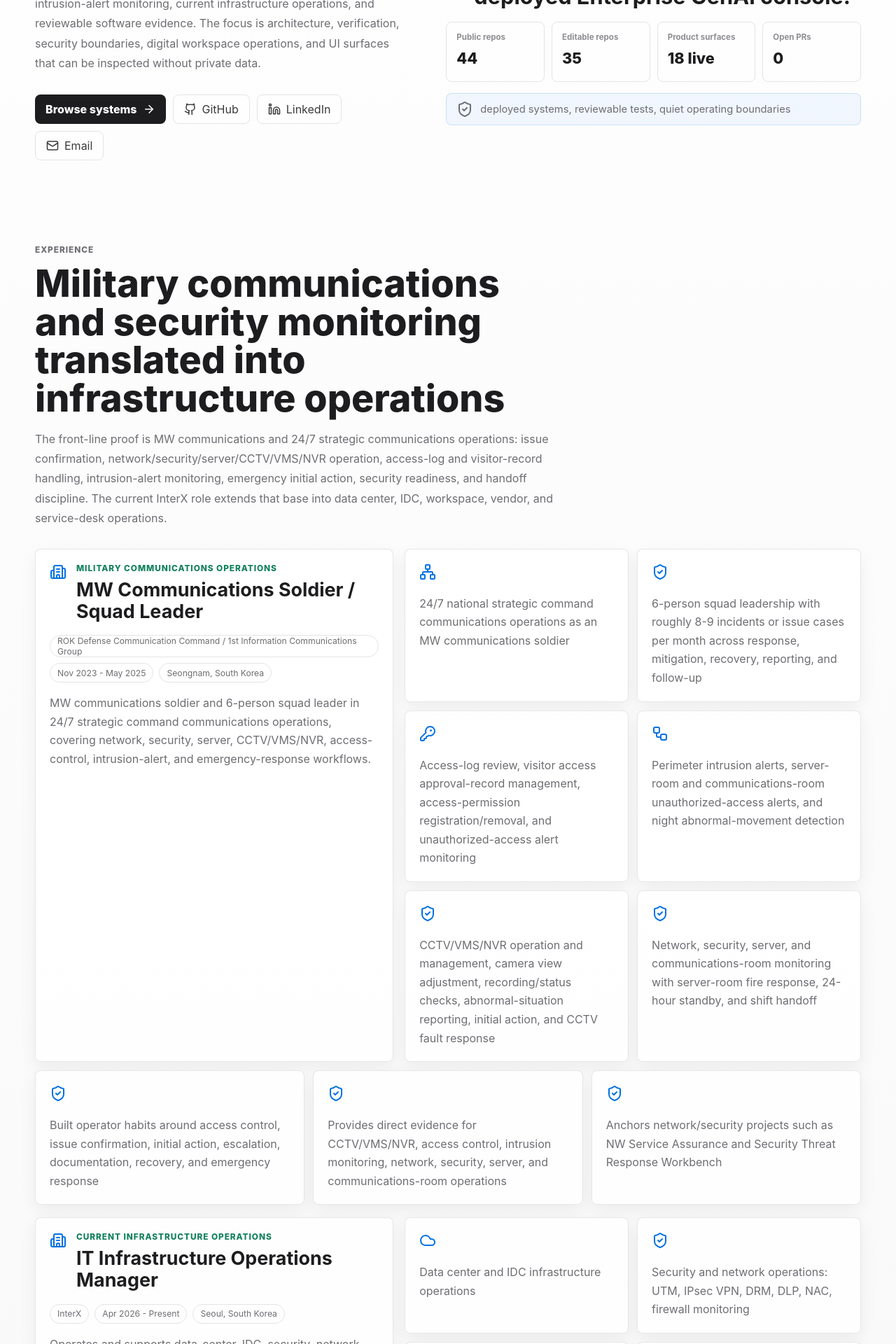
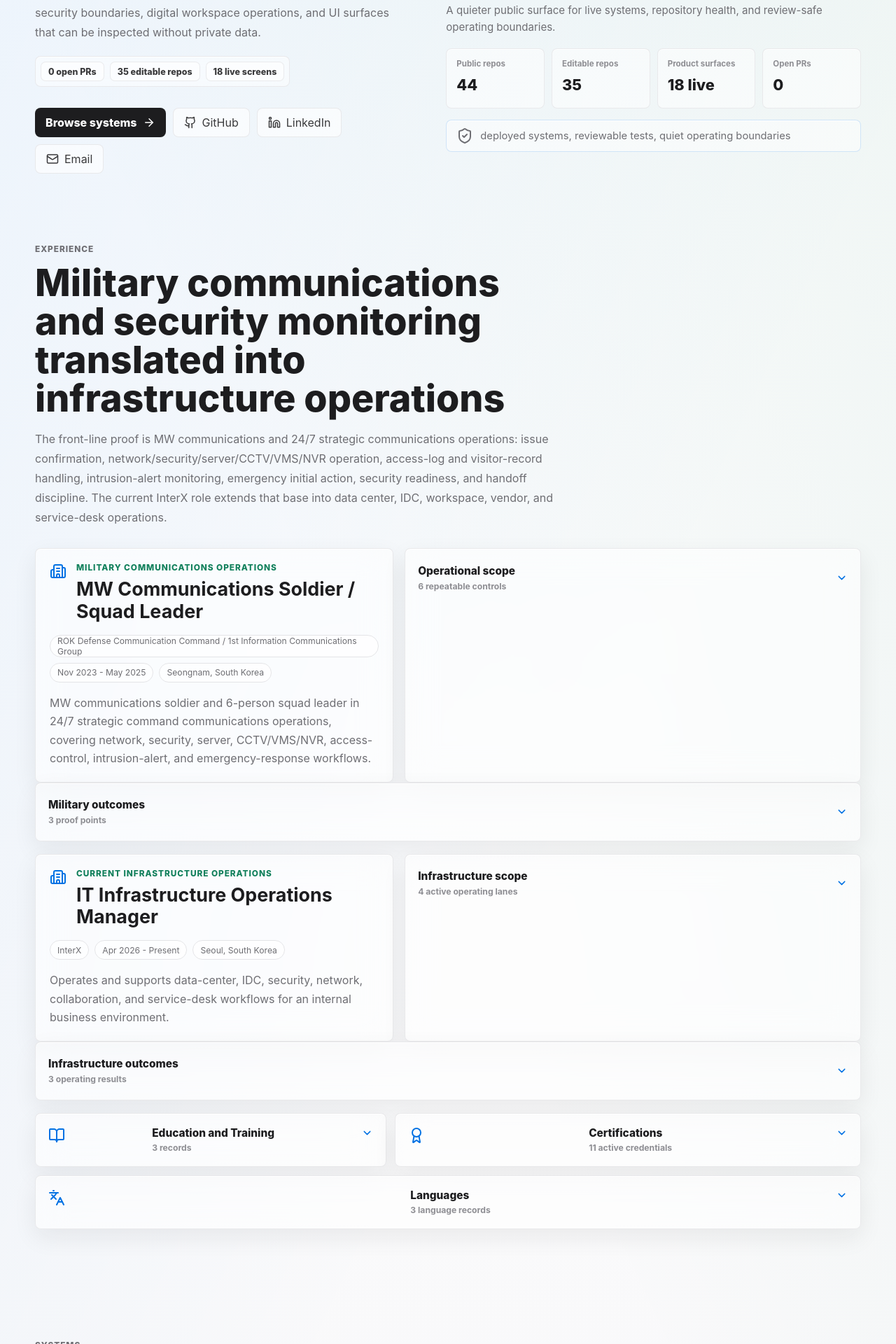
Before and after one commit to KIM3310/doeon-kim-portfolio, a React (Vite) app: page / in a window 1280 px wide. Shown: the part 660-2580 px from the top of the page at 70% size. Built offline with nearby package versions, Linux system fonts and the light colour scheme.

Commit message:
polish liquid glass portfolio disclosure

```diff
--- a/components/Experience.tsx
+++ b/components/Experience.tsx
@@ -1,5 +1,5 @@
 import React from 'react';
-import { Award, BookOpen, Building2, Cloud, KeyRound, Languages, LifeBuoy, Network, ShieldCheck, Workflow } from 'lucide-react';
+import { Award, BookOpen, Building2, ChevronDown, Cloud, KeyRound, Languages, LifeBuoy, Network, ShieldCheck, Workflow, type LucideIcon } from 'lucide-react';
 import { CERTIFICATIONS, CURRENT_ROLE, EDUCATION, LANGUAGES as LANGUAGE_ITEMS, MILITARY_ROLE } from '../constants';
 import { WorkExperience } from '../types';
 
@@ -24,6 +24,60 @@ const RoleCard: React.FC<{ role: WorkExperience; label: string }> = ({ role, lab
   </article>
 );
 
+const DetailDisclosure: React.FC<{
+  title: string;
+  caption: string;
+  items: string[];
+  icons: LucideIcon[];
+  fallback: LucideIcon;
+}> = ({ title, caption, items, icons, fallback: FallbackIcon }) => (
+  <details className="glass-disclosure experience-disclosure">
+    <summary>
+      <span className="summary-copy">
+        <strong>{title}</strong>
+        <em>{caption}</em>
+      </span>
+      <ChevronDown size={17} className="disclosure-icon" aria-hidden="true" />
+    </summary>
+    <div className="experience-detail-grid experience-reveal-grid">
+      {items.map((item, index) => {
+        const Icon = icons[index] ?? FallbackIcon;
+        return (
+          <article key={item} className="experience-detail">
+            <Icon aria-hidden="true" />
+            <p>{item}</p>
+          </article>
+        );
+      })}
+    </div>
+  </details>
+);
+
+const OutcomeDisclosure: React.FC<{
+  title: string;
+  caption: string;
+  items: string[];
+  icon: LucideIcon;
+}> = ({ title, caption, items, icon: Icon }) => (
+  <details className="glass-disclosure outcome-disclosure">
+    <summary>
+      <span className="summary-copy">
+        <strong>{title}</strong>
+        <em>{caption}</em>
+      </span>
+      <ChevronDown size={17} className="disclosure-icon" aria-hidden="true" />
+    </summary>
+    <div className="outcome-row outcome-reveal-row">
+      {items.map(item => (
+        <article key={item} className="outcome-item">
+          <Icon aria-hidden="true" />
+          <p>{item}</p>
+        </article>
+      ))}
+    </div>
+  </details>
+);
+
 const Experience: React.FC = () => (
   <section id="experience" className="section-shell experience-section">
     <div className="section-inner">
@@ -40,58 +94,51 @@ const Experience: React.FC = () => (
 
       <div className="experience-layout">
         <RoleCard role={MILITARY_ROLE} label="Military communications operations" />
-
-        <div className="experience-detail-grid">
-          {MILITARY_ROLE.focus.map((item, index) => {
-            const Icon = militaryIcons[index] ?? ShieldCheck;
-            return (
-              <article key={item} className="experience-detail">
-                <Icon aria-hidden="true" />
-                <p>{item}</p>
-              </article>
-            );
-          })}
-        </div>
+        <DetailDisclosure
+          title="Operational scope"
+          caption={`${MILITARY_ROLE.focus.length} repeatable controls`}
+          items={MILITARY_ROLE.focus}
+          icons={militaryIcons}
+          fallback={ShieldCheck}
+        />
       </div>
 
-      <div className="outcome-row">
-        {MILITARY_ROLE.outcomes.map(item => (
-          <article key={item} className="outcome-item">
-            <ShieldCheck aria-hidden="true" />
-            <p>{item}</p>
-          </article>
-        ))}
-      </div>
+      <OutcomeDisclosure
+        title="Military outcomes"
+        caption={`${MILITARY_ROLE.outcomes.length} proof points`}
+        items={MILITARY_ROLE.outcomes}
+        icon={ShieldCheck}
+      />
 
       <div className="current-role-panel">
         <RoleCard role={CURRENT_ROLE} label="Current infrastructure operations" />
-        <div className="experience-detail-grid">
-          {CURRENT_ROLE.focus.map((item, index) => {
-            const Icon = currentIcons[index] ?? ShieldCheck;
-            return (
-              <article key={item} className="experience-detail">
-                <Icon aria-hidden="true" />
-                <p>{item}</p>
-              </article>
-            );
-          })}
-        </div>
+        <DetailDisclosure
+          title="Infrastructure scope"
+          caption={`${CURRENT_ROLE.focus.length} active operating lanes`}
+          items={CURRENT_ROLE.focus}
+          icons={currentIcons}
+          fallback={ShieldCheck}
+        />
       </div>
 
-      <div className="outcome-row">
-        {CURRENT_ROLE.outcomes.map(item => (
-          <article key={item} className="outcome-item">
-            <Workflow aria-hidden="true" />
-            <p>{item}</p>
-          </article>
-        ))}
-      </div>
+      <OutcomeDisclosure
+        title="Infrastructure outcomes"
+        caption={`${CURRENT_ROLE.outcomes.length} operating results`}
+        items={CURRENT_ROLE.outcomes}
+        icon={Workflow}
+      />
 
       <div className="credentials-grid" aria-label="education certifications and languages">
-        <article className="credential-card">
-          <BookOpen aria-hidden="true" />
-          <div>
-            <h3>Education and Training</h3>
+        <details className="credential-card credential-disclosure">
+          <summary>
+            <BookOpen aria-hidden="true" />
+            <span className="summary-copy">
+              <strong>Education and Training</strong>
+              <em>{EDUCATION.length} records</em>
+            </span>
+            <ChevronDown size={17} className="disclosure-icon" aria-hidden="true" />
+          </summary>
+          <div className="credential-body">
             {EDUCATION.map(item => (
               <p key={`${item.institution}-${item.period}`}>
                 <strong>{item.institution}</strong>
@@ -99,31 +146,43 @@ const Experience: React.FC = () => (
               </p>
             ))}
           </div>
-        </article>
+        </details>
 
-        <article className="credential-card">
-          <Award aria-hidden="true" />
-          <div>
-            <h3>Certifications</h3>
+        <details className="credential-card credential-disclosure">
+          <summary>
+            <Award aria-hidden="true" />
+            <span className="summary-copy">
+              <strong>Certifications</strong>
+              <em>{CERTIFICATIONS.length} active credentials</em>
+            </span>
+            <ChevronDown size={17} className="disclosure-icon" aria-hidden="true" />
+          </summary>
+          <div className="credential-body">
             <div className="credential-tags">
               {CERTIFICATIONS.map(item => (
                 <span key={`${item.issuer}-${item.name}`}>{item.issuer} - {item.name}</span>
               ))}
             </div>
           </div>
-        </article>
+        </details>
 
-        <article className="credential-card language-card">
-          <Languages aria-hidden="true" />
-          <div>
-            <h3>Languages</h3>
+        <details className="credential-card credential-disclosure language-card">
+          <summary>
+            <Languages aria-hidden="true" />
+            <span className="summary-copy">
+              <strong>Languages</strong>
+              <em>{LANGUAGE_ITEMS.length} language records</em>
+            </span>
+            <ChevronDown size={17} className="disclosure-icon" aria-hidden="true" />
+          </summary>
+          <div className="credential-body">
             <div className="credential-tags">
               {LANGUAGE_ITEMS.map(item => (
                 <span key={item}>{item}</span>
               ))}
             </div>
           </div>
-        </article>
+        </details>
       </div>
     </div>
   </section>
--- a/components/Hero.tsx
+++ b/components/Hero.tsx
@@ -13,6 +13,11 @@ const Hero: React.FC = () => (
       <h1>{PROFILE.name}</h1>
       <p className="hero-subtitle">{PROFILE.title}</p>
       <p className="hero-summary">{PROFILE.intro}</p>
+      <div className="hero-proof-strip" aria-label="Portfolio verification summary">
+        <span>0 open PRs</span>
+        <span>35 editable repos</span>
+        <span>18 live screens</span>
+      </div>
       <div className="hero-actions">
         <a href="#projects" className="primary-action">
           Browse systems <ArrowRight size={18} />
@@ -70,6 +75,7 @@ const Hero: React.FC = () => (
           <h2>AIX Pilot leads the gallery as a deployed Enterprise GenAI console.</h2>
         </div>
       </div>
+      <p className="hero-panel-note">A quieter public surface for live systems, repository health, and review-safe operating boundaries.</p>
       <dl className="stat-grid">
         {PORTFOLIO_STATS.map(stat => (
           <div key={stat.label}>
--- a/index.css
+++ b/index.css
@@ -3,6 +3,7 @@
   --canvas: #f5f5f7;
   --surface: #ffffff;
   --surface-soft: #fbfbfd;
+  --glass: rgba(255, 255, 255, 0.58);
   --ink: #1d1d1f;
   --ink-soft: #3a3a3c;
   --muted: #6e6e73;
@@ -12,9 +13,9 @@
   --blue: #0071e3;
   --green: #12805c;
   --amber: #a86d00;
-  --coral: #bf4b3a;
-  --shadow: 0 18px 44px rgba(0, 0, 0, 0.08);
-  --soft-shadow: 0 8px 24px rgba(0, 0, 0, 0.06);
+  --shadow: 0 24px 58px rgba(29, 29, 31, 0.11);
+  --soft-shadow: 0 12px 34px rgba(29, 29, 31, 0.07);
+  --inner-highlight: inset 0 1px 0 rgba(255, 255, 255, 0.86);
 }
 
 *,
@@ -34,7 +35,9 @@ body {
   min-height: 100vh;
   overflow-x: hidden;
   background:
-    linear-gradient(180deg, #ffffff 0%, var(--canvas) 38%, #f0f0f3 100%);
+    linear-gradient(115deg, rgba(0, 113, 227, 0.08) 0%, rgba(255, 255, 255, 0) 28%),
+    linear-gradient(245deg, rgba(18, 128, 92, 0.07) 0%, rgba(255, 255, 255, 0) 26%),
+    linear-gradient(180deg, #ffffff 0%, var(--canvas) 43%, #ececf0 100%);
   color: var(--ink);
   font-family: -apple-system, BlinkMacSystemFont, "SF Pro Display", "SF Pro Text", "Manrope", "Segoe UI", sans-serif;
   text-rendering: optimizeLegibility;
@@ -64,6 +67,7 @@ textarea:focus-visible,
 
 .app-shell {
   position: relative;
+  isolation: isolate;
   width: 100%;
   max-width: 100%;
   min-height: 100vh;
@@ -74,7 +78,16 @@ textarea:focus-visible,
 }
 
 .site-visual-grid {
-  display: none;
+  position: fixed;
+  inset: 0;
+  z-index: -1;
+  display: block;
+  pointer-events: none;
+  background-image:
+    linear-gradient(rgba(29, 29, 31, 0.035) 1px, transparent 1px),
+    linear-gradient(90deg, rgba(29, 29, 31, 0.035) 1px, transparent 1px);
+  background-size: 44px 44px;
+  mask-image: linear-gradient(180deg, rgba(0, 0, 0, 0.5), transparent 64%);
 }
 
 .skip-link {
@@ -100,13 +113,15 @@ textarea:focus-visible,
   position: fixed;
   inset: 0 0 auto;
   z-index: 50;
-  background: rgba(255, 255, 255, 0.72);
-  backdrop-filter: blur(20px);
+  background: rgba(255, 255, 255, 0.64);
+  -webkit-backdrop-filter: blur(24px) saturate(1.25);
+  backdrop-filter: blur(24px) saturate(1.25);
   border-bottom: 1px solid rgba(228, 228, 231, 0.72);
+  box-shadow: 0 1px 0 rgba(255, 255, 255, 0.78);
 }
 
 .site-nav.is-scrolled {
-  background: rgba(255, 255, 255, 0.88);
+  background: rgba(255, 255, 255, 0.82);
 }
 
 .nav-inner {
@@ -130,7 +145,9 @@ textarea:focus-visible,
   padding: 4px;
   border: 1px solid rgba(228, 228, 231, 0.8);
   border-radius: 8px;
-  background: rgba(245, 245, 247, 0.72);
+  background: rgba(245, 245, 247, 0.5);
+  -webkit-backdrop-filter: blur(18px) saturate(1.2);
+  backdrop-filter: blur(18px) saturate(1.2);
 }
 
 .nav-link,
@@ -194,12 +211,12 @@ textarea:focus-visible,
 }
 
 .hero-section {
-  min-height: 92vh;
+  min-height: 84vh;
   display: grid;
   grid-template-columns: minmax(0, 0.95fr) minmax(360px, 1.05fr);
   gap: clamp(24px, 4vw, 58px);
   align-items: center;
-  padding: 98px 0 58px;
+  padding: 90px 0 38px;
 }
 
 .hero-copy {
@@ -232,10 +249,10 @@ textarea:focus-visible,
 }
 
 .hero-copy h1 {
-  max-width: 10ch;
+  max-width: 11ch;
   margin-top: 18px;
-  font-size: clamp(3.8rem, 9vw, 7.8rem);
-  line-height: 0.92;
+  font-size: clamp(3.45rem, 7.8vw, 6.7rem);
+  line-height: 0.94;
   font-weight: 800;
 }
 
@@ -266,6 +283,36 @@ textarea:focus-visible,
   margin: 18px 0 0;
   line-height: 1.78;
   overflow-wrap: anywhere;
+}
+
+.hero-proof-strip {
+  width: fit-content;
+  max-width: 100%;
+  display: flex;
+  flex-wrap: wrap;
+  gap: 8px;
+  margin-top: 20px;
+  padding: 7px;
+  border: 1px solid rgba(228, 228, 231, 0.78);
+  border-radius: 8px;
+  background: rgba(255, 255, 255, 0.52);
+  -webkit-backdrop-filter: blur(18px) saturate(1.2);
+  backdrop-filter: blur(18px) saturate(1.2);
+  box-shadow: var(--inner-highlight);
+}
+
+.hero-proof-strip span {
+  min-height: 28px;
+  display: inline-flex;
+  align-items: center;
+  padding: 0 10px;
+  border: 1px solid rgba(228, 228, 231, 0.72);
+  border-radius: 7px;
+  background: rgba(255, 255, 255, 0.56);
+  color: var(--ink-soft);
+  font-size: 0.78rem;
+  font-weight: 760;
+  white-space: nowrap;
 }
 
 .hero-actions,
@@ -304,9 +351,11 @@ textarea:focus-visible,
 .secondary-action,
 .project-actions a,
 .footer-links a {
-  border: 1px solid var(--line);
-  background: rgba(255, 255, 255, 0.78);
+  border: 1px solid rgba(228, 228, 231, 0.82);
+  background: rgba(255, 255, 255, 0.62);
   color: var(--ink-soft);
+  -webkit-backdrop-filter: blur(16px) saturate(1.15);
+  backdrop-filter: blur(16px) saturate(1.15);
 }
 
 .primary-action:hover,
@@ -335,14 +384,17 @@ textarea:focus-visible,
 .experience-primary,
 .experience-detail,
 .outcome-item,
+.glass-disclosure,
 .credential-card,
 .project-card,
 .capability-card,
 .footer-shell {
-  border: 1px solid rgba(228, 228, 231, 0.86);
+  border: 1px solid rgba(228, 228, 231, 0.82);
   border-radius: 8px;
-  background: rgba(255, 255, 255, 0.82);
-  box-shadow: var(--soft-shadow);
+  background: var(--glass);
+  -webkit-backdrop-filter: blur(22px) saturate(1.22);
+  backdrop-filter: blur(22px) saturate(1.22);
+  box-shadow: var(--soft-shadow), var(--inner-highlight);
 }
 
 .hero-showcase {
@@ -394,6 +446,13 @@ textarea:focus-visible,
   line-height: 1.16;
 }
 
+.hero-panel-note {
+  margin: 0;
+  color: var(--muted);
+  font-size: 0.94rem;
+  line-height: 1.6;
+}
+
 .stat-grid {
   display: grid;
   grid-template-columns: repeat(4, minmax(0, 1fr));
@@ -404,9 +463,10 @@ textarea:focus-visible,
 .stat-grid div {
   min-height: 86px;
   padding: 14px;
-  border: 1px solid var(--line);
+  border: 1px solid rgba(228, 228, 231, 0.78);
   border-radius: 8px;
-  background: rgba(255, 255, 255, 0.72);
+  background: rgba(255, 255, 255, 0.52);
+  box-shadow: var(--inner-highlight);
 }
 
 .stat-grid dt {
@@ -430,8 +490,9 @@ textarea:focus-visible,
   padding: 0 14px;
   border: 1px solid rgba(0, 113, 227, 0.16);
   border-radius: 8px;
-  background: rgba(0, 113, 227, 0.05);
+  background: rgba(255, 255, 255, 0.48);
   font-size: 0.92rem;
+  box-shadow: var(--inner-highlight);
 }
 
 .system-strip span {
@@ -471,6 +532,73 @@ textarea:focus-visible,
   display: grid;
   grid-template-columns: minmax(0, 0.88fr) minmax(0, 1.12fr);
   gap: 16px;
+}
+
+.glass-disclosure {
+  min-width: 0;
+}
+
+.glass-disclosure summary,
+.project-business-disclosure summary,
+.credential-disclosure summary {
+  min-width: 0;
+  display: flex;
+  align-items: center;
+  justify-content: space-between;
+  gap: 12px;
+  cursor: pointer;
+  list-style: none;
+}
+
+.glass-disclosure summary::-webkit-details-marker,
+.project-business-disclosure summary::-webkit-details-marker,
+.credential-disclosure summary::-webkit-details-marker {
+  display: none;
+}
+
+.summary-copy {
+  min-width: 0;
+  display: grid;
+  gap: 5px;
+}
+
+.summary-copy strong {
+  min-width: 0;
+  color: var(--ink);
+  font-size: 0.96rem;
+  font-weight: 820;
+  overflow-wrap: anywhere;
+}
+
+.summary-copy em {
+  min-width: 0;
+  color: var(--muted-2);
+  font-size: 0.76rem;
+  font-style: normal;
+  font-weight: 720;
+  overflow-wrap: anywhere;
+}
+
+.disclosure-icon {
+  flex: 0 0 auto;
+  color: var(--blue);
+  transition: transform 160ms ease;
+}
+
+.glass-disclosure[open] .disclosure-icon,
+.project-business-disclosure[open] .disclosure-icon,
+.credential-disclosure[open] .disclosure-icon {
+  transform: rotate(180deg);
+}
+
+.experience-disclosure,
+.outcome-disclosure {
+  padding: 18px;
+}
+
+.experience-disclosure summary,
+.outcome-disclosure summary {
+  min-height: 46px;
 }
 
 .experience-primary,
@@ -542,11 +670,21 @@ textarea:focus-visible,
   gap: 12px;
 }
 
+.experience-reveal-grid,
+.outcome-reveal-row,
+.credential-body {
+  padding-top: 14px;
+}
+
 .outcome-row {
   display: grid;
   grid-template-columns: repeat(3, minmax(0, 1fr));
   gap: 12px;
   margin-top: 12px;
+}
+
+.outcome-reveal-row {
+  margin-top: 0;
 }
 
 .current-role-panel,
@@ -561,8 +699,23 @@ textarea:focus-visible,
 }
 
 .credential-card {
-  display: flex;
-  gap: 14px;
+  min-width: 0;
+}
+
+.credential-disclosure {
+  padding: 18px;
+}
+
+.credential-disclosure summary {
+  align-items: flex-start;
+}
+
+.credential-disclosure summary > svg {
+  margin-top: 1px;
+}
+
+.credential-body {
+  padding-left: 34px;
 }
 
 .credential-card h3 {
@@ -640,11 +793,14 @@ textarea:focus-visible,
   gap: 8px;
   align-content: start;
   padding: 8px;
-  border: 1px solid var(--line);
+  border: 1px solid rgba(228, 228, 231, 0.78);
   border-radius: 8px;
-  background: rgba(255, 255, 255, 0.72);
+  background: rgba(255, 255, 255, 0.54);
   color: inherit;
   text-decoration: none;
+  -webkit-backdrop-filter: blur(18px) saturate(1.16);
+  backdrop-filter: blur(18px) saturate(1.16);
+  box-shadow: var(--inner-highlight);
   transition: transform 160ms ease, border-color 160ms ease, box-shadow 160ms ease;
 }
 
@@ -715,13 +871,16 @@ textarea:focus-visible,
 .filter-button,
 .filter-more {
   min-height: 34px;
-  border: 1px solid var(--line);
+  border: 1px solid rgba(228, 228, 231, 0.82);
   border-radius: 999px;
-  background: rgba(255, 255, 255, 0.72);
+  background: rgba(255, 255, 255, 0.58);
   color: var(--muted);
   padding: 0 12px;
   font-size: 0.78rem;
   white-space: nowrap;
+  cursor: pointer;
+  -webkit-backdrop-filter: blur(14px) saturate(1.12);
+  backdrop-filter: blur(14px) saturate(1.12);
   transition: border-color 160ms ease, color 160ms ease, background 160ms ease;
 }
 
@@ -844,18 +1003,49 @@ textarea:focus-visible,
 
 .project-copy {
   flex: 0 0 auto;
-  min-height: 7.4em;
-  margin: 12px 0 18px;
+  min-height: 6.4em;
+  margin: 12px 0 14px;
   line-height: 1.64;
+}
+
+.project-business-disclosure {
+  margin: 0 0 14px;
+  padding-top: 12px;
+  border-top: 1px solid rgba(228, 228, 231, 0.82);
+}
+
+.project-business-disclosure summary {
+  min-height: 42px;
+  padding: 0 2px;
+}
+
+.project-business-disclosure summary > span {
+  min-width: 0;
+  display: grid;
+  gap: 4px;
+}
+
+.project-business-disclosure summary strong {
+  color: var(--ink);
+  font-size: 0.9rem;
+  font-weight: 820;
+}
+
+.project-business-disclosure summary em {
+  color: var(--muted-2);
+  font-size: 0.72rem;
+  font-style: normal;
+  font-weight: 720;
+  overflow-wrap: anywhere;
 }
 
 .project-business {
   display: grid;
   gap: 10px;
-  min-height: 158px;
-  margin: 0 0 16px;
-  padding: 14px 0 0;
-  border-top: 1px solid var(--line);
+  min-height: 0;
+  margin: 0;
+  padding: 10px 0 2px;
+  border-top: 0;
 }
 
 .project-business-item {
@@ -889,6 +1079,7 @@ textarea:focus-visible,
 }
 
 .tag-chip {
+  border: 1px solid var(--line);
   cursor: pointer;
 }
 
@@ -956,9 +1147,12 @@ textarea:focus-visible,
 
 .coverage-list {
   overflow: hidden;
-  border: 1px solid var(--line);
+  border: 1px solid rgba(228, 228, 231, 0.82);
   border-radius: 8px;
-  background: rgba(255, 255, 255, 0.72);
+  background: rgba(255, 255, 255, 0.56);
+  -webkit-backdrop-filter: blur(18px) saturate(1.14);
+  backdrop-filter: blur(18px) saturate(1.14);
+  box-shadow: var(--inner-highlight);
 }
 
 .coverage-row {
@@ -1050,6 +1244,30 @@ textarea:focus-visible,
 
 ::selection {
   background: rgba(0, 113, 227, 0.18);
+}
+
+@supports not ((backdrop-filter: blur(1px)) or (-webkit-backdrop-filter: blur(1px))) {
+  .site-nav,
+  .nav-desktop,
+  .hero-proof-strip,
+  .secondary-action,
+  .project-actions a,
+  .footer-links a,
+  .hero-showcase,
+  .experience-primary,
+  .experience-detail,
+  .glass-disclosure,
+  .outcome-item,
+  .credential-card,
+  .project-card,
+  .capability-card,
+  .footer-shell,
+  .live-proof-item,
+  .filter-button,
+  .filter-more,
+  .coverage-list {
+    background: rgba(255, 255, 255, 0.9);
+  }
 }
 
 @media (max-width: 1080px) {
@@ -1162,6 +1380,7 @@ textarea:focus-visible,
   .hero-showcase,
   .experience-primary,
   .experience-detail,
+  .glass-disclosure,
   .outcome-item,
   .credential-card,
   .coverage-row,
@@ -1213,6 +1432,15 @@ textarea:focus-visible,
     gap: 8px;
   }
 
+  .hero-proof-strip {
+    width: 100%;
+  }
+
+  .hero-proof-strip span {
+    flex: 1 1 130px;
+    justify-content: center;
+  }
+
   .hero-actions a {
     min-width: 0;
     width: 100%;
@@ -1239,6 +1467,10 @@ textarea:focus-visible,
     min-height: 0;
   }
 
+  .credential-body {
+    padding-left: 0;
+  }
+
   .project-actions a {
     min-width: 0;
     flex: 1 1 130px;
```
Also changed, not shown: components/Projects.tsx (+20 -3 lines), 4 other files (tests, documents, lock files or other folders).
